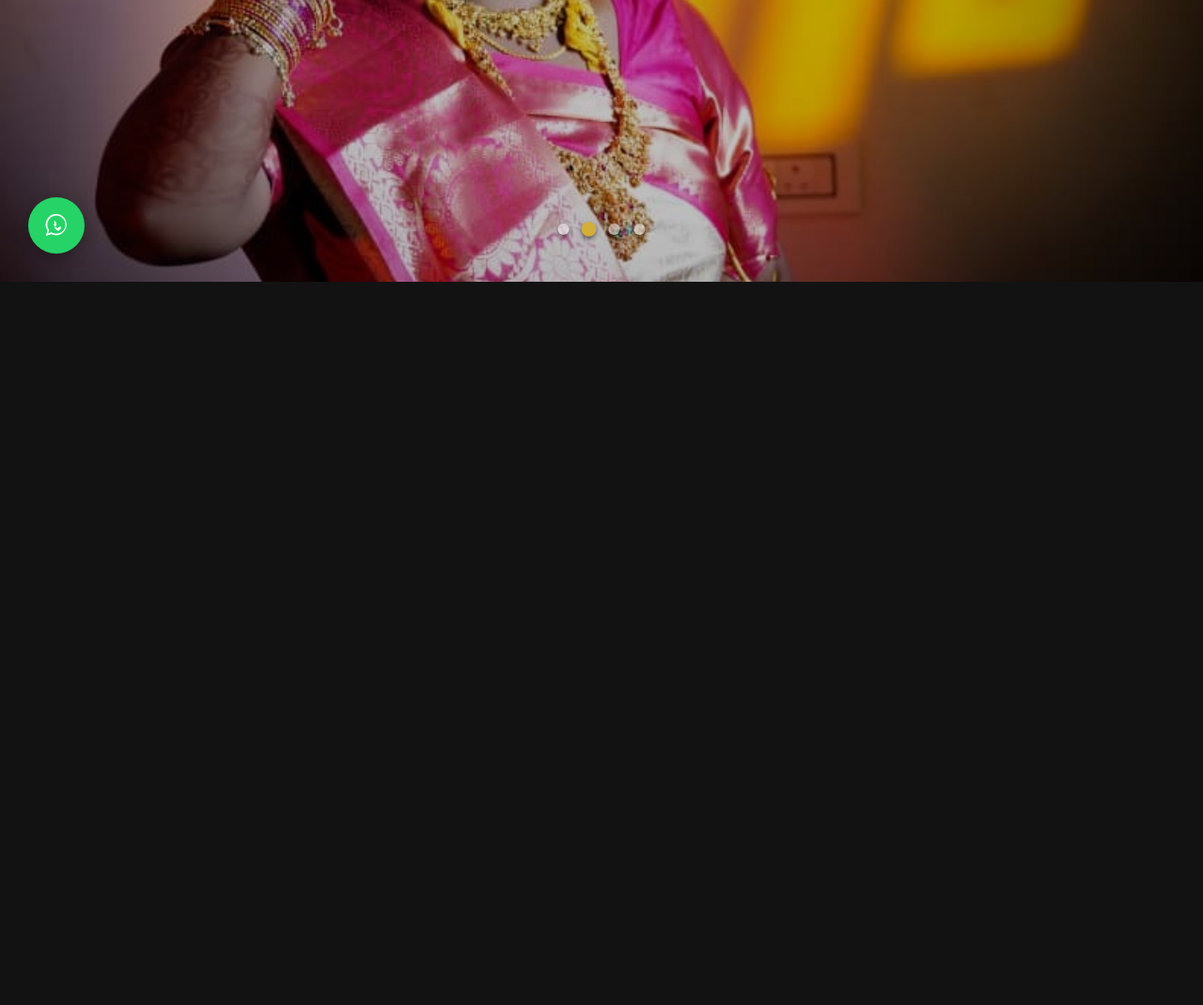
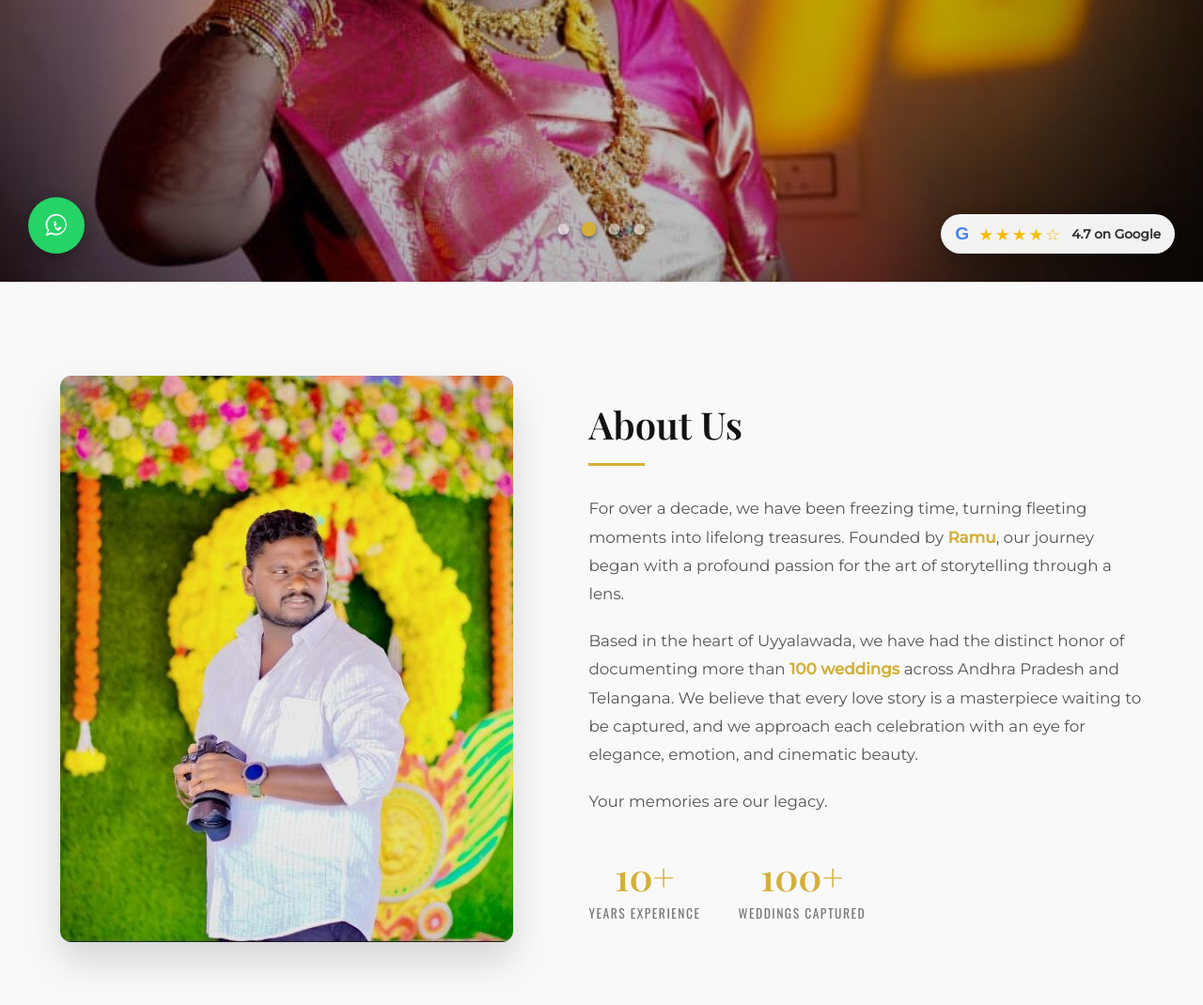
Before and after one commit to html-ramu/ramu-photography, a plain HTML site: page index.html in a window 1280 px wide. Shown: the part 500-1570 px from the top of the page at 94% size. Before the commit the page ends 800 px from the top, so only its background shows below. Drawn offline with nearby package versions, Linux system fonts and the light colour scheme; a web font is replaced by a local one.

Commit message:
Add cinematic About Us section and update navbar links

```diff
--- a/index.html
+++ b/index.html
@@ -29,7 +29,7 @@
             <nav class="nav-menu" id="nav-menu">
                 <ul class="nav-list">
                     <li><a href="#" class="nav-link active">Home</a></li>
-                    <li><a href="#" class="nav-link">About Us</a></li>
+                    <li><a href="#about-us" class="nav-link">About Us</a></li>
                     <li><a href="#" class="nav-link">Wedding</a></li>
                     <li><a href="#" class="nav-link">Pre-Wedding</a></li>
                     <li><a href="#" class="nav-link">Engagement</a></li>
@@ -87,12 +87,58 @@
             </div>
 
         </section>
+
+        <section class="about-section" id="about-us">
+            <div class="about-container">
+
+                <div class="about-image-wrapper">
+                    <img src="images/about-us.jpg" alt="Ramu - Founder of Ramu Photography" class="about-image">
+                </div>
+
+                <div class="about-content">
+                    <div class="section-header left-align">
+                        <h2 class="section-title">About Us</h2>
+                        <div class="title-underline"></div>
+                    </div>
+
+                    <p class="about-text">
+                        For over a decade, we have been freezing time, turning fleeting moments into lifelong treasures. Founded by <strong>Ramu</strong>, our journey began with a profound passion for the art of storytelling through a lens.
+                    </p>
+                    <p class="about-text">
+                        Based in the heart of Uyyalawada, we have had the distinct honor of documenting more than <strong>100 weddings</strong> across Andhra Pradesh and Telangana. We believe that every love story is a masterpiece waiting to be captured, and we approach each celebration with an eye for elegance, emotion, and cinematic beauty.
+                    </p>
+                    <p class="about-text">
+                        Your memories are our legacy.
+                    </p>
+
+                    <div class="about-stats">
+                        <div class="stat-box">
+                            <span class="stat-number">10+</span>
+                            <span class="stat-label">Years Experience</span>
+                        </div>
+                        <div class="stat-box">
+                            <span class="stat-number">100+</span>
+                            <span class="stat-label">Weddings Captured</span>
+                        </div>
+                    </div>
+                </div>
+
+            </div>
+        </section>
     </main>
 
     <a href="https://wa.me/919100362891?text=Hi,%20I%20am%20interested%20in%20your%20photography%20services" class="floating-whatsapp" target="_blank" rel="noopener noreferrer" aria-label="Contact on WhatsApp">
         <svg viewBox="0 0 32 32" width="28" height="28" fill="white"><path d="M16 2a13 13 0 0 0-10.8 20.3l-2.2 6.5 6.7-2.1A13 13 0 1 0 16 2zm0 24a11 11 0 0 1-5.6-1.5l-.4-.2-4.2 1.3 1.3-4.1-.3-.4A11 11 0 1 1 16 26zm6-8.2c-.3-.2-2-.1-2.3-.1-.3 0-.4 0-.6.3l-1 1.2c-.2.2-.4.3-.7.1-.3-.2-1.4-.5-2.7-1.6-1-1-1.7-2.1-1.9-2.4-.2-.3 0-.4.1-.6l.5-.6c.2-.2.2-.4.3-.6.1-.2 0-.4-.1-.6-.2-.3-.8-2-.1-2.1.2 0 .5 0 .7 0 .2 0 .5.1.7.4.5.7 1.2 2 1.2 3.1s-.4 2.1-.8 2.6c-.4.4-.8.9-1.2 1.3-.2.2-.5.5-.3.8 1.4 2.3 3.1 3.2 4.2 3.7.3.1.6.1.8-.1l1.1-1.3c.2-.3.5-.4.8-.2z"/></svg>
     </a>
 
+    <div class="floating-google-review">
+        <div class="review-content">
+            <span class="google-g">G</span>
+            <div class="stars">&#9733;&#9733;&#9733;&#9733;&#9734;</div>
+            <span class="rating-text">4.7 on Google</span>
+        </div>
+    </div>
+
     <script src="script.js"></script>
 </body>
 </html>
--- a/style.css
+++ b/style.css
@@ -9,7 +9,7 @@
 
     --font-heading: 'Playfair Display', serif;
     --font-telugu: 'Sree Krushnadevaraya', serif;
-    --font-tagline: 'Oswald', sans-serif; /* Changed to Oswald */
+    --font-tagline: 'Oswald', sans-serif;
     --font-body: 'Montserrat', sans-serif;
     --transition-smooth: all 0.4s ease-in-out;
 }
@@ -73,11 +73,11 @@ a {
 
 .tagline {
     font-family: var(--font-tagline);
-    font-size: 0.7rem; /* Slightly larger to support Oswald's condensed nature */
+    font-size: 0.7rem;
     font-weight: 500;
     text-transform: uppercase;
     letter-spacing: 0.5px;
-    color: #333; /* Darkened from #666 for better visibility */
+    color: #333;
     margin-top: 5px;
 }
 
@@ -137,7 +137,7 @@ a {
 }
 
 /* =========================================
-   Hero Carousel (Desktop Default)
+   Hero Carousel
    ========================================= */
 .hero-carousel {
     position: relative;
@@ -260,6 +260,151 @@ a {
     background: var(--color-primary);
     transform: scale(1.3);
 }
+
+/* =========================================
+   About Us Section
+   ========================================= */
+.about-section {
+    padding: 100px 5%;
+    background-color: var(--color-light);
+    color: var(--color-dark);
+    animation: smoothFadeIn 1.5s ease-out forwards;
+}
+
+.about-container {
+    max-width: 1200px;
+    margin: 0 auto;
+    display: flex;
+    flex-direction: column; /* Mobile-first: Image on top */
+    gap: 50px;
+    align-items: center;
+}
+
+.about-image-wrapper {
+    width: 100%;
+    max-width: 500px;
+    position: relative;
+}
+
+.about-image {
+    width: 100%;
+    height: auto;
+    border-radius: 12px;
+    box-shadow: 0 20px 40px rgba(0,0,0,0.15);
+    object-fit: cover;
+    aspect-ratio: 4/5;
+}
+
+.about-content {
+    width: 100%;
+    max-width: 600px;
+}
+
+.section-header {
+    text-align: center;
+    margin-bottom: 30px;
+}
+
+.section-title {
+    font-family: var(--font-heading);
+    font-size: 2.5rem;
+    font-weight: 600;
+    margin-bottom: 15px;
+    color: var(--color-dark);
+}
+
+.title-underline {
+    width: 60px;
+    height: 3px;
+    background-color: var(--color-primary);
+    margin: 0 auto;
+}
+
+.about-text {
+    font-family: var(--font-body);
+    font-size: 1.05rem;
+    line-height: 1.8;
+    color: #555;
+    margin-bottom: 20px;
+    text-align: justify;
+}
+
+.about-text strong {
+    color: var(--color-primary);
+    font-weight: 600;
+}
+
+.about-stats {
+    display: flex;
+    gap: 40px;
+    margin-top: 40px;
+    justify-content: center;
+}
+
+.stat-box {
+    text-align: center;
+}
+
+.stat-number {
+    display: block;
+    font-family: var(--font-heading);
+    font-size: 2.5rem;
+    font-weight: 600;
+    color: var(--color-primary);
+    line-height: 1.2;
+}
+
+.stat-label {
+    font-family: var(--font-tagline);
+    font-size: 0.85rem;
+    text-transform: uppercase;
+    letter-spacing: 1.5px;
+    color: #777;
+    margin-top: 5px;
+    display: block;
+}
+
+@keyframes smoothFadeIn {
+    0% { opacity: 0; transform: translateY(30px); }
+    100% { opacity: 1; transform: translateY(0); }
+}
+
+/* --- Desktop Layout Overrides --- */
+@media (min-width: 992px) {
+    .about-container {
+        flex-direction: row; /* Desktop: Image left, Text right */
+        justify-content: space-between;
+        align-items: center;
+        gap: 80px;
+    }
+
+    .about-image-wrapper {
+        width: 45%;
+        max-width: none;
+    }
+
+    .about-content {
+        width: 55%;
+        max-width: none;
+    }
+
+    .section-header.left-align {
+        text-align: left;
+    }
+
+    .section-header.left-align .title-underline {
+        margin: 0;
+    }
+
+    .about-text {
+        text-align: left;
+    }
+
+    .about-stats {
+        justify-content: flex-start;
+    }
+}
+
 
 /* =========================================
    Floating Elements
@@ -408,6 +553,27 @@ a {
 
     .carousel-dots { bottom: 30px; }
 
+    /* Mobile adjustments for About Us */
+    .about-section {
+        padding: 60px 5%;
+    }
+
+    .section-title {
+        font-size: 2rem;
+    }
+
+    .about-text {
+        font-size: 0.95rem;
+    }
+
+    .about-stats {
+        gap: 20px;
+    }
+
+    .stat-number {
+        font-size: 2rem;
+    }
+
     .floating-whatsapp {
         bottom: 25px;
         left: 15px;
```
Also changed, not shown: images/about-us.jpg (added).
